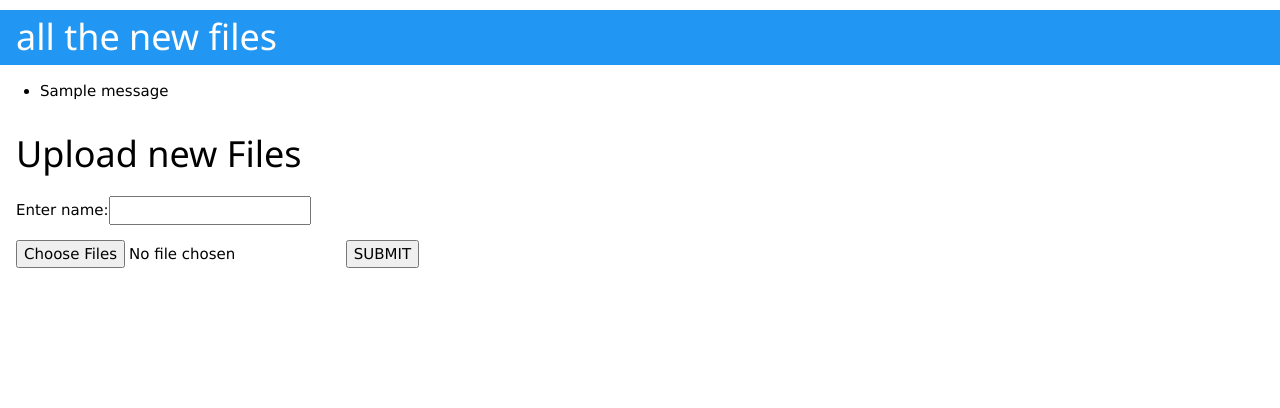
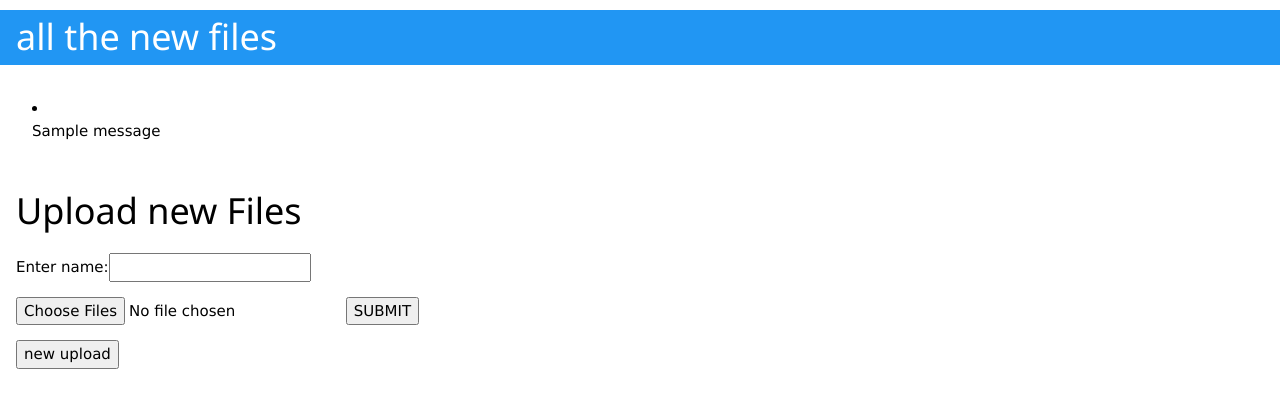
Before and after one commit to rscap/aubook, a Flask app: page /upload in a window 1280 px wide. Shown: the top 408 px of the page. Run offline with Flask 2, Linux system fonts and the light colour scheme; one stand-in notice (Sample message) is shown.

Commit message:
uploading and concatentating correctly

```diff
--- a/app/templates/layout.html
+++ b/app/templates/layout.html
@@ -17,11 +17,13 @@
     {% endif %}
     {% with messages = get_flashed_messages() %}
     {% if messages %}
-    <ul>
-    {% for message in messages %}
-        <li>{{ message }} </li>
-    {% endfor %}
-    </ul>
+    <div class="w3-panel w-pink;"
+      <ul>
+      {% for message in messages %}
+          <li class="w3-panel w-pink;">{{ message }} </li>
+      {% endfor %}
+      </ul>
+    </div>
     {% endif %}
     {% endwith %}
     <div class="w3-container">
--- a/app/templates/upload.html
+++ b/app/templates/upload.html
@@ -6,16 +6,17 @@
     <h1>Upload new Files</h1>
     <form action="" method=post enctype=multipart/form-data>
       <p>Enter name:<input type=text name=name>
-      <p><input type=file name=file multiple>
+      <p><input type=file multiple webkitdirectory name=file multiple>
         <input type=submit value=SUBMIT>
+      <p><input type=button value='new upload'>
     </form>
     <br/>
     <br/>
     <div>
       {% if filenames %}
-           <ul style="list-style-type:none">
+           <ul>
                {% for name in filenames %}
-           <li>{{ name }}</li>
+           <li style="w3-text-red">{{ name }}</li>
          {% endfor %}
       {% endif %}
     </div>
--- a/app/views.py
+++ b/app/views.py
@@ -40,8 +40,10 @@ def upload():
         dir = UPLOAD_FOLDER+'/'+request.form['name']
 
         uploaded_files = request.files.getlist("file")
+        print('\n')
         for file in uploaded_files:
-            #print(file.filename)
+            print('file name:')
+            print(file.filename)
             if file.filename == '':
               flash('No files selected')
               return redirect(request.url)
@@ -53,14 +55,17 @@ def upload():
                 if not os.path.exists(dir):
                     print('folder does not exist. Creating folder...')
                     os.makedirs(dir)
-
+                print('uploading '+file.filename)
                 file.save(os.path.join(dir, filename))
+                print('upload of '+filename+' complete')
                 # save the filename into a list, we'll use it later
                 filenames.append(filename)
-                a = concatAudio(dir,request.form['name'])
-                a.concat()
             else:
-                flash('That file type is not allowed.')
-                return redirect(request.url)
+                flash('Only files of type mp3 and jpg will be uploaded.')
+                #return redirect(request.url)
+        print('\n')
+        a = concatAudio(dir,request.form['name'])
+        a.concat()
+        #cwd = print('cwd = '+os.getcwd())
         #filenames = []
     return render_template('upload.html', filenames=filenames, title='all the new files')
```
Also changed, not shown: 1 other file.
